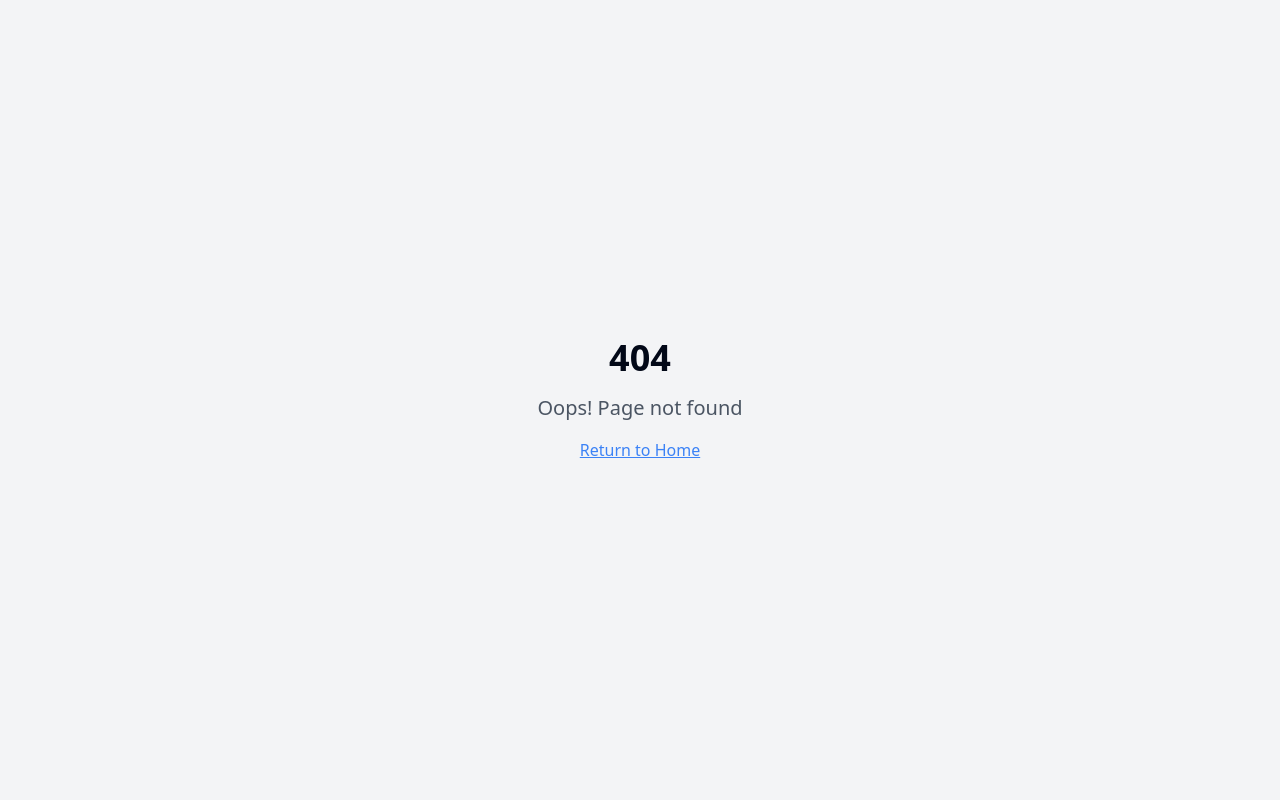
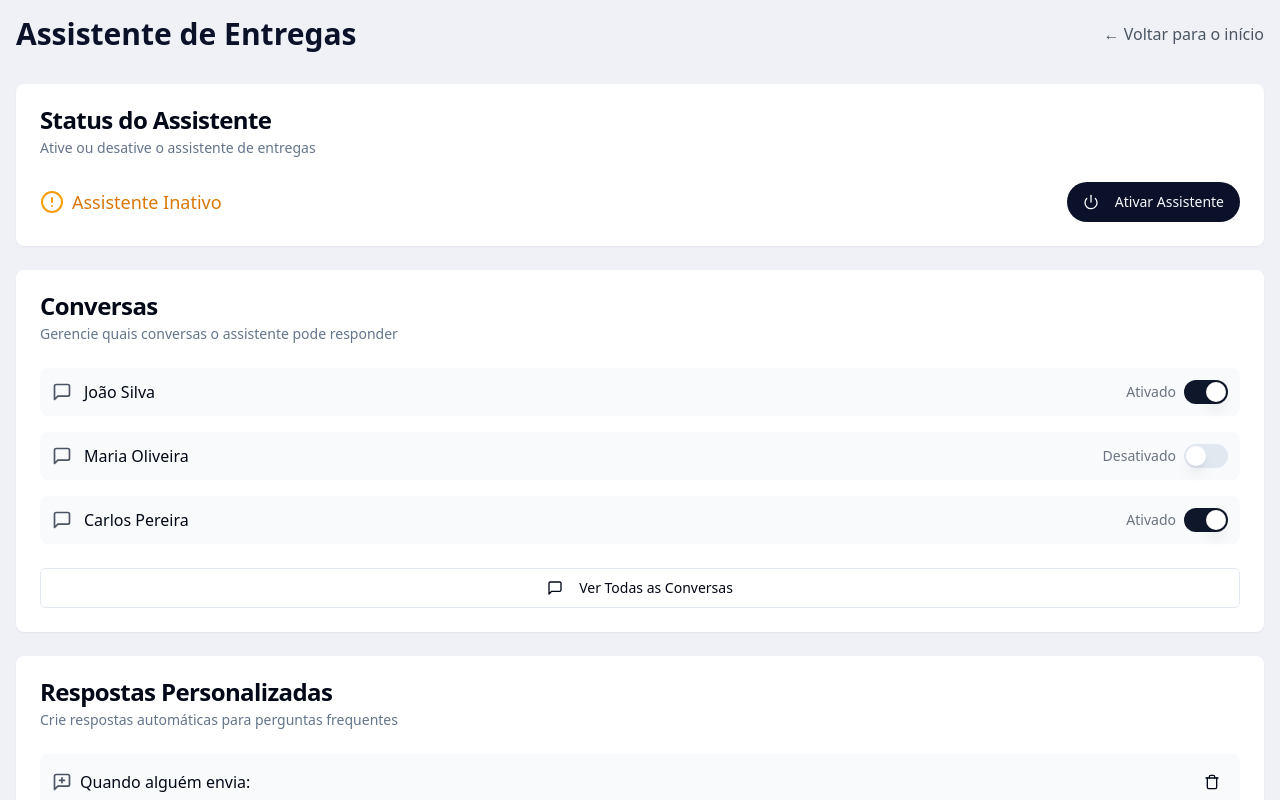
Before and after one commit to botdasentregas/entrega-pago-beta, a React (Vite) app: page /assistant-dashboard in a window 1280 px wide. Before the commit this address had no page. Shown: the top 800 px of the page. Built offline with nearby package versions, Linux system fonts and the light colour scheme.

Commit message:
Fix 404 error
Addresses the 404 error.

```diff
--- a/src/App.tsx
+++ b/src/App.tsx
@@ -9,6 +9,7 @@ import NotFound from "./pages/NotFound";
 import PaymentPage from "./pages/PaymentPage";
 import LoginPage from "./pages/LoginPage";
 import WhatsAppConnectionPage from "./pages/WhatsAppConnectionPage";
+import AssistantDashboard from "./pages/AssistantDashboard";
 
 const queryClient = new QueryClient();
 
@@ -23,6 +24,7 @@ const App = () => (
           <Route path="/payment" element={<PaymentPage />} />
           <Route path="/login" element={<LoginPage />} />
           <Route path="/connect-whatsapp" element={<WhatsAppConnectionPage />} />
+          <Route path="/assistant-dashboard" element={<AssistantDashboard />} />
           {/* ADD ALL CUSTOM ROUTES ABOVE THE CATCH-ALL "*" ROUTE */}
           <Route path="*" element={<NotFound />} />
         </Routes>
--- a/src/pages/AssistantDashboard.jsx
+++ b/src/pages/AssistantDashboard.jsx
@@ -1,4 +1,3 @@
-
 import { useState } from "react";
 import { Link } from "react-router-dom";
 import { Card, CardContent, CardHeader, CardTitle, CardDescription, CardFooter } from "@/components/ui/card";
@@ -20,6 +19,8 @@ import {
 } from "lucide-react";
 
 const AssistantDashboard = () => {
+  console.log("AssistantDashboard component rendered");
+
   const [assistantActive, setAssistantActive] = useState(false);
   const [conversations, setConversations] = useState([
     { id: 1, name: "João Silva", active: true },
```
